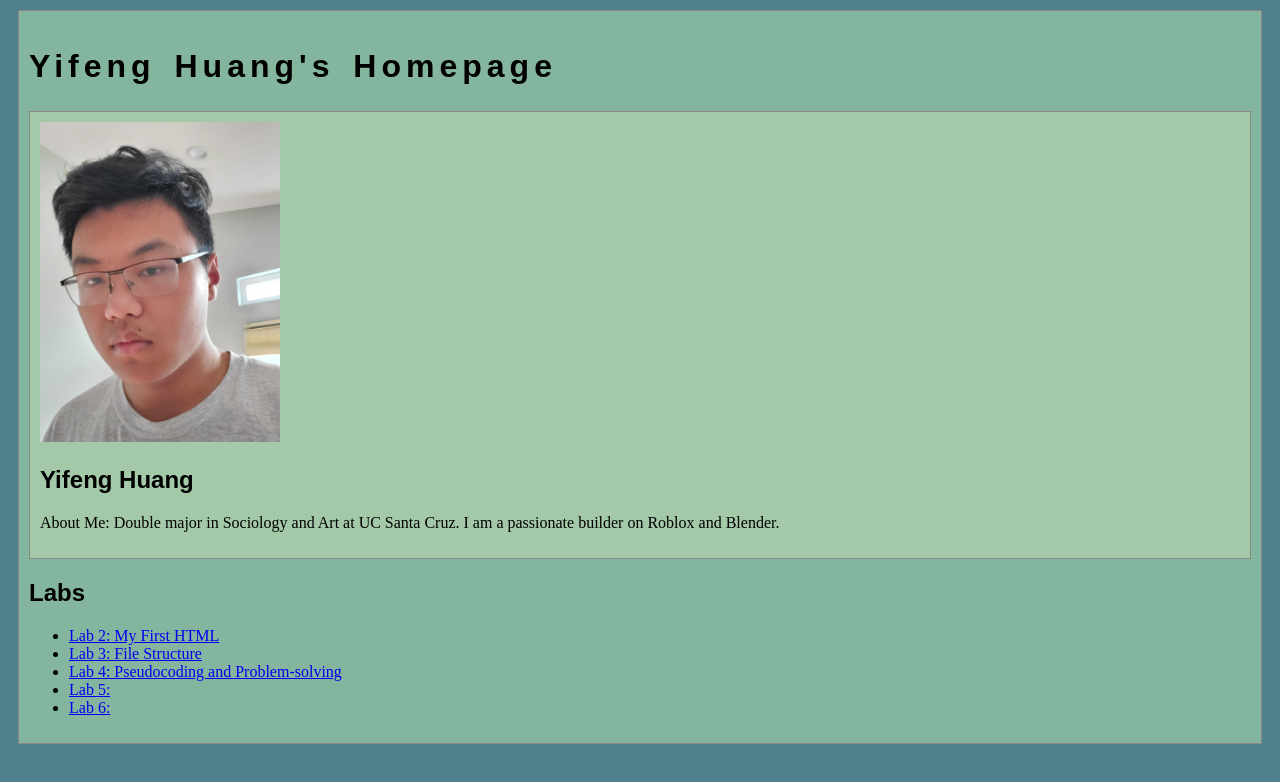
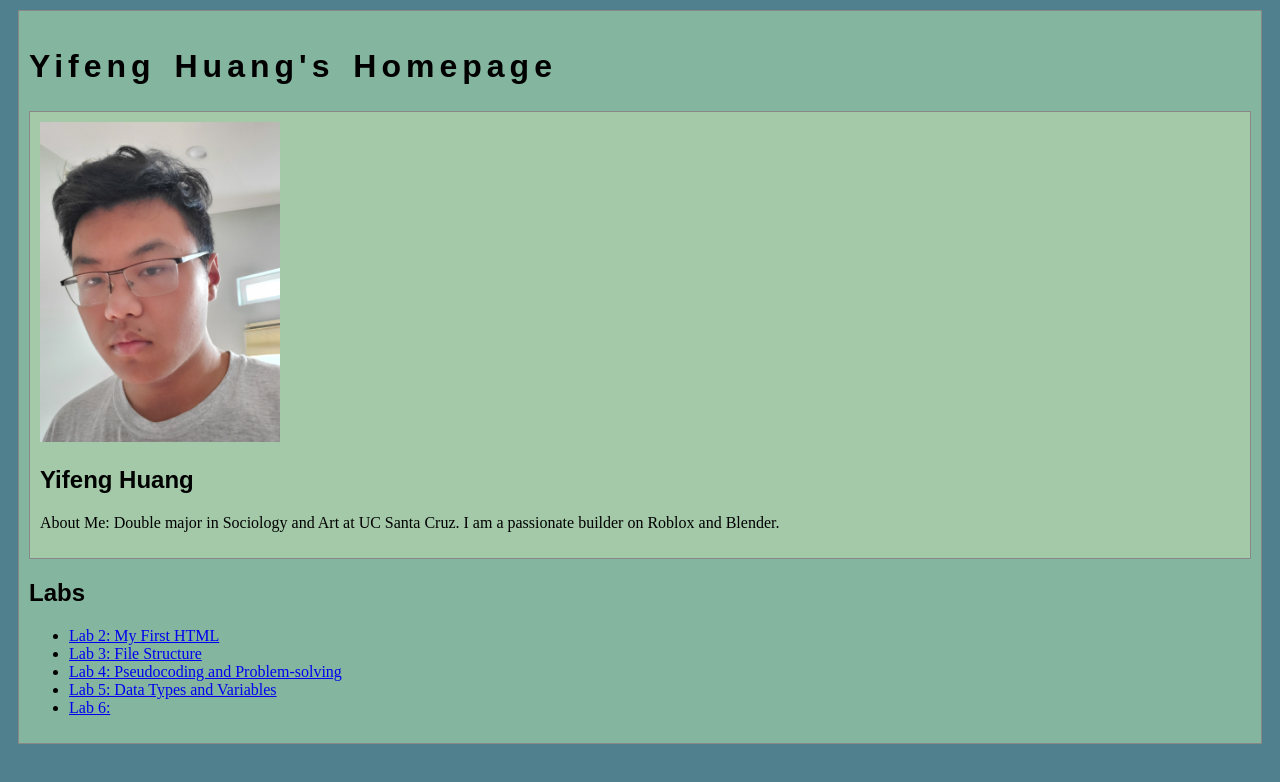
Before and after one commit to yhuan359/art101, a plain HTML site: page index.html in a window 1280 px wide. Drawn offline with Linux system fonts and the light colour scheme.

Commit message:
Add files via upload

```diff
--- a/index.html
+++ b/index.html
@@ -38,7 +38,7 @@
 						<li><a href="lab2/helloworld.html">Lab 2: My First HTML</a></li>
 						<li><a href="lab3/index.html">Lab 3: File Structure</a></li>
 						<li><a href="lab4/index.html">Lab 4: Pseudocoding and Problem-solving</a></li>
-						<li><a href="lab5">Lab 5: </a></li>
+						<li><a href="lab5/index.html">Lab 5: Data Types and Variables</a></li>
 						<li><a href="Lab6">Lab 6: </a></li>
 					</ul>
 				</div>
```
